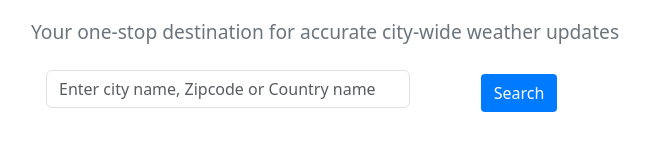
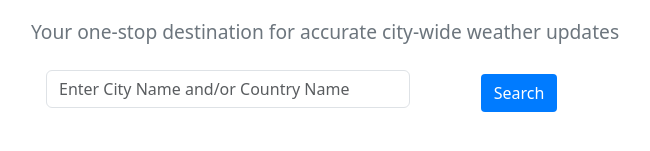
Before and after one commit to isheikh8492/weather-news-app, a React (Create React App) app in the folder frontend/: page / in a window 1280 px wide. Shown: the part 369-520 px from the top of the page, without its empty margins (315-965 px from the left). Built offline with nearby package versions, Linux system fonts and the light colour scheme.

Commit message:
added search bar functionality + more components

```diff
--- a/frontend/package.json
+++ b/frontend/package.json
@@ -10,6 +10,7 @@
     "react": "^18.2.0",
     "react-bootstrap": "^2.7.4",
     "react-dom": "^18.2.0",
+    "react-router-dom": "^6.13.0",
     "react-scripts": "5.0.1",
     "react-spring": "^9.7.1",
     "react-transition-group": "^4.4.5",
--- a/frontend/src/App.js
+++ b/frontend/src/App.js
@@ -1,48 +1,28 @@
-import React, { useState } from "react";
-import { Container, Row, Col, Form, Button } from "react-bootstrap";
+import React from "react";
+import { Container } from "react-bootstrap";
 import "bootstrap/dist/css/bootstrap.min.css";
 import "./App.css";
+import Header from "./components/Header";
+import SearchBar from "./components/SearchBar";
+import { BrowserRouter as Router, useLocation } from "react-router-dom";
+import WeatherDashboard from "./components/WeatherDashboard";
 
 function App() {
-  const [searchQuery, setSearchQuery] = useState("");
-
-  const searchWeather = () => {
-    fetch("/weather?location=" + encodeURIComponent(searchQuery))
-      .then((response) => response.json())
-      .then((data) => {
-        console.log(data.location);
-      });
-  };
-
+  const location = useLocation();
+  const isHomePage = location.pathname === "/";
   return (
     <div className="App">
+      <Header />
+      {isHomePage && (
         <Container className="vh-100 d-flex flex-column align-items-center justify-content-center">
           <h1 className="app-title mb-4">Welcome to WeatherView</h1>
           <p className="app-tagline mb-4">
             Your one-stop destination for accurate city-wide weather updates
           </p>
-        <Form className="w-50">
-          <Row>
-            <Col md={8}>
-              <Form.Control
-                className="mb-2"
-                type="text"
-                value={searchQuery}
-                placeholder="Enter city name, Zipcode or Country name"
-                onChange={(e) => setSearchQuery(e.target.value)}
-              />
-            </Col>
-            <Col
-              md={4}
-              className="d-flex align-items-center justify-content-center"
-            >
-              <Button className="search-btn" onClick={searchWeather}>
-                Search
-              </Button>
-            </Col>
-          </Row>
-        </Form>
+          <SearchBar />
         </Container>
+      )}
+      {!isHomePage && <WeatherDashboard />}
     </div>
   );
 }
--- /dev/null
+++ b/frontend/src/components/AirQualityComponent.js
@@ -0,0 +1,11 @@
+import React from "react";
+
+const AirQualityComponent = () => {
+  return (
+    <div>
+      <h1>AirQualityComponent</h1>
+    </div>
+  );
+};
+
+export default AirQualityComponent;
--- /dev/null
+++ b/frontend/src/components/DailyTemperatureComponent.js
@@ -0,0 +1,11 @@
+import React from "react";
+
+const DailyTemperatureComponent = () => {
+  return (
+    <div>
+      <h1>DailyTemperatureComponent</h1>
+    </div>
+  );
+};
+
+export default DailyTemperatureComponent;
--- /dev/null
+++ b/frontend/src/components/GPTSummaryComponent.js
@@ -0,0 +1,11 @@
+import React from "react";
+
+const GPTSummaryComponent = () => {
+  return (
+    <div>
+      <h1>GPTSummaryComponent</h1>
+    </div>
+  );
+};
+
+export default GPTSummaryComponent;
--- /dev/null
+++ b/frontend/src/components/Header.js
@@ -0,0 +1,11 @@
+import { useLocation } from "react-router-dom";
+import SearchBar from "./SearchBar";
+
+const Header = () => {
+  const location = useLocation();
+  const isHomePage = location.pathname === "/";
+
+  return <header>{!isHomePage && <SearchBar />}</header>;
+};
+
+export default Header;
--- /dev/null
+++ b/frontend/src/components/SearchBar.js
@@ -0,0 +1,43 @@
+import React, { useState } from "react";
+import { Row, Col, Form, Button } from "react-bootstrap";
+import "bootstrap/dist/css/bootstrap.min.css";
+import { useNavigate } from "react-router-dom";
+import { useLocation } from "react-router-dom";
+
+function SearchBar({ className }) {
+  const navigate = useNavigate();
+  const [searchQuery, setSearchQuery] = useState("");
+
+  const searchWeather = () => {
+    fetch("/weather?location=" + encodeURIComponent(searchQuery))
+      .then((response) => response.json())
+      .then((data) => {
+        navigate("/dashboard/" + encodeURIComponent(data.location));
+      });
+  };
+
+  return (
+    <Form className={`w-50`}>
+      <Row>
+        <Col md={8}>
+          <Form.Control
+            className="mb-2"
+            type="text"
+            value={searchQuery}
+            placeholder="Enter City Name and/or Country Name"
+            onChange={(e) => setSearchQuery(e.target.value)}
+          />
+        </Col>
+        <Col
+          md={4}
+          className="d-flex align-items-center justify-content-center"
+        >
+          <Button className="search-btn" onClick={searchWeather}>
+            Search
+          </Button>
+        </Col>
+      </Row>
+    </Form>
+  );
+}
+export default SearchBar;
--- /dev/null
+++ b/frontend/src/components/WeatherDashboard.js
@@ -0,0 +1,22 @@
+import React from "react";
+import { useParams } from "react-router-dom";
+import AirQualityComponent from "./AirQualityComponent";
+import DailyTemperatureComponent from "./DailyTemperatureComponent";
+import GPTSummaryComponent from "./GPTSummaryComponent";
+
+// import OtherComponent from "./OtherComponent"; // Replace with your actual components
+
+const Dashboard = () => {
+  let { location } = useParams();
+
+  return (
+    <div>
+      <AirQualityComponent />
+      <DailyTemperatureComponent />
+      <GPTSummaryComponent />
+      {/* Other components, passing the location as a prop if necessary */}
+    </div>
+  );
+};
+
+export default Dashboard;
--- a/frontend/src/index.js
+++ b/frontend/src/index.js
@@ -1,13 +1,16 @@
-import React from 'react';
-import ReactDOM from 'react-dom/client';
-import './index.css';
-import App from './App';
-import reportWebVitals from './reportWebVitals';
+import React from "react";
+import ReactDOM from "react-dom/client";
+import "./index.css";
+import App from "./App";
+import reportWebVitals from "./reportWebVitals";
+import { BrowserRouter } from "react-router-dom";
 
-const root = ReactDOM.createRoot(document.getElementById('root'));
+const root = ReactDOM.createRoot(document.getElementById("root"));
 root.render(
   <React.StrictMode>
-    <App />
+    <BrowserRouter>
+      <App />
+    </BrowserRouter>
   </React.StrictMode>
 );
 
```
Also changed, not shown: frontend/src/components/Home.js (added, +15 -0 lines), frontend/src/components/search.js (deleted), 1 other file (tests, documents, lock files or other folders). Lines whose indentation alone changed are shown as unchanged.
